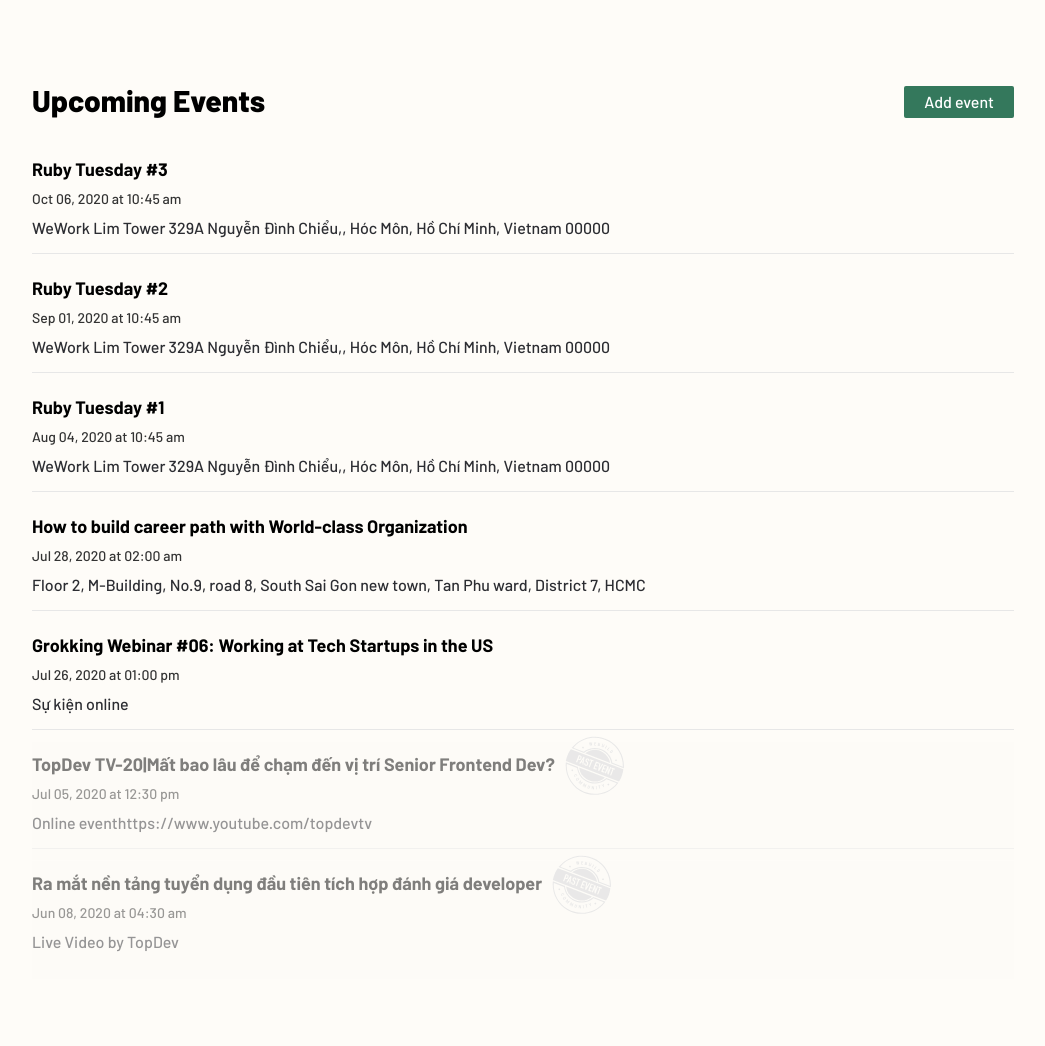
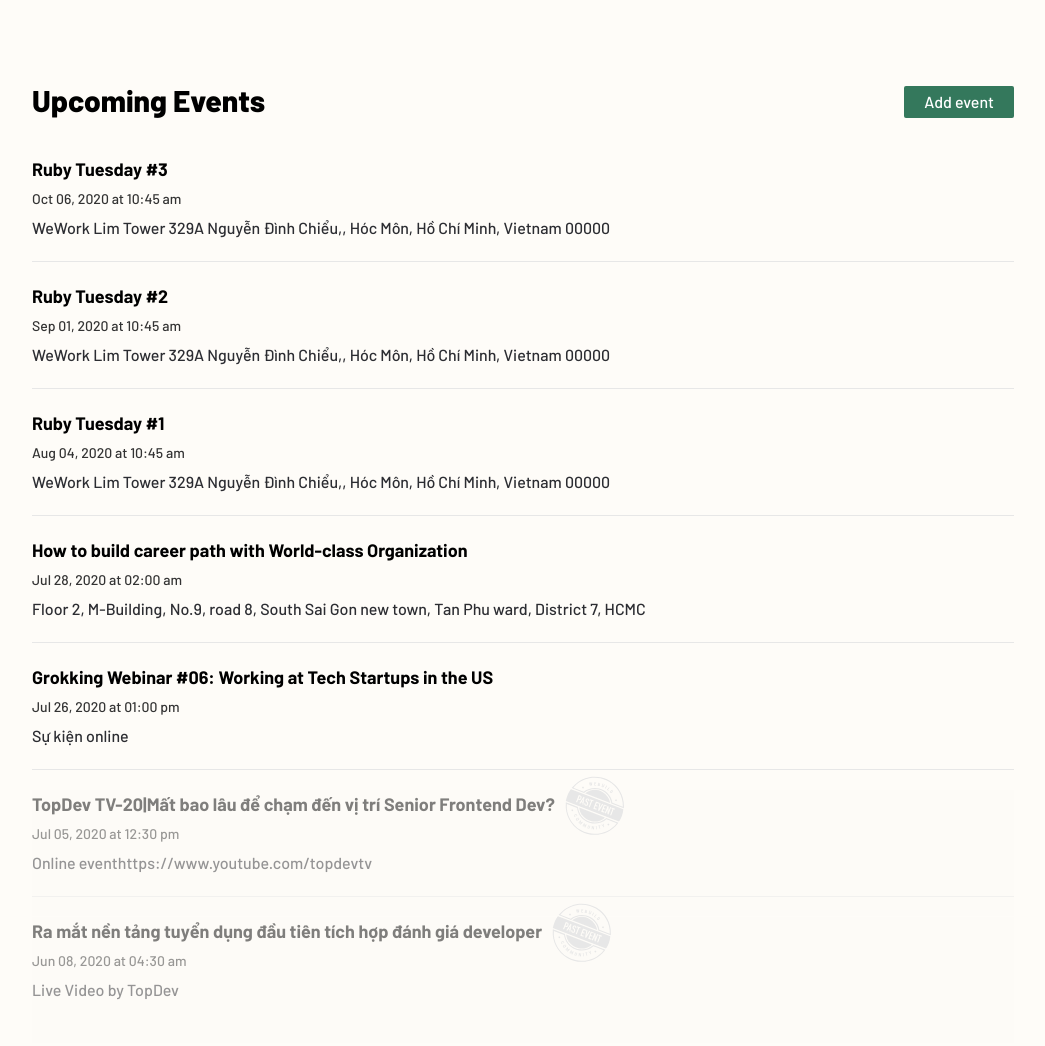
Before and after one commit to webuild-community/webuild.community, a Gatsby site: page / in a window 1280 px wide. Shown: the part 1000-2046 px from the top of the page, without its empty margins (117-1162 px from the left). Built offline with nearby package versions, Linux system fonts and the light colour scheme; Gatsby itself is replaced by a stand-in of ours; some packages are replaced by stand-ins of ours; what tailwindcss-transitions would draw is missing.

Commit message:
feat: feedback update

```diff
--- a/src/containers/home/Events.jsx
+++ b/src/containers/home/Events.jsx
@@ -89,7 +89,7 @@
                     return (
                       <div
                         key={link}
-                        className={classnames('py-3 relative', {
+                        className={classnames('py-5 relative', {
                           'border-b border-gray-200':
                             index < listToShow.length - 1
                         })}
@@ -97,7 +97,7 @@
                         {isPast && (
                           <div className="absolute h-full w-full bg-foreground opacity-50 z-10 pointer-events-none" />
                         )}
-                        <div className="flex pt-2">
+                        <div className="flex">
                           <a
                             style={{ maxWidth: 'calc(100% - 5rem)' }}
                             href={link}
@@ -109,7 +109,7 @@
                             </H6>
                           </a>
                           {isPast && (
-                            <span className="w-20 relative opacity-90 z-50 pointer-events-none">
+                            <span className="w-20 relative z-50 pointer-events-none">
                               <PastStamp className="w-20 h-20 absolute transform -translate-y-6" />
                             </span>
                           )}
```
